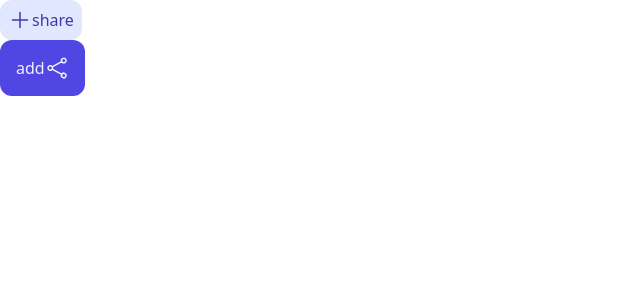
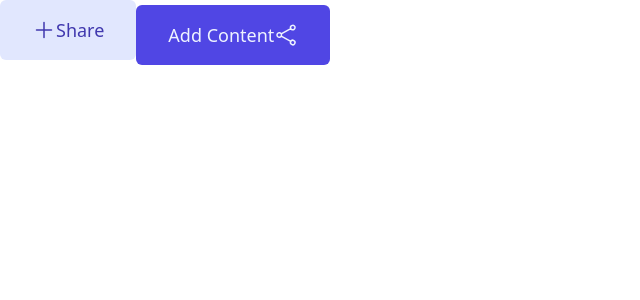
Before and after one commit to ichigoat21/brainly, a React (Vite) app in the folder frontend/brainly-front/: page / in a window 1280 px wide. Shown: the top 300 px of the page, without its empty margins (0-640 px from the left). Built offline with nearby package versions, Linux system fonts and the light colour scheme.

Commit message:
buttons done

```diff
--- a/frontend/brainly-front/src/App.tsx
+++ b/frontend/brainly-front/src/App.tsx
@@ -4,8 +4,8 @@ import { ShareIcon } from "./components/icons/ShareIcon"
 
 const App = () => {
   return <div>
-    <Button startIcon={<PlusIcon/>} size="sm" variant="primary" text="share"/>
-    <Button endIcon={<ShareIcon/>} size="md" variant="secondary" text="add"/>
+    <Button startIcon={<PlusIcon size="lg"/>} size="lg" variant="primary" text="Share"/>
+    <Button endIcon={<ShareIcon size="lg"/>} size="lg" variant="secondary" text="Add Content"/>
   </div>
 }
 export default App
--- a/frontend/brainly-front/src/components/button.tsx
+++ b/frontend/brainly-front/src/components/button.tsx
@@ -15,14 +15,18 @@ const  variantStyles = {
     "primary" : "bg-[#e1e7fe] text-[#4038ae]",
     "secondary" : "bg-[#5046e4] text-[#eef3ff]"
 }
-const defaultStyles = "rounded-xl cursor-pointer"
+const defaultStyles = "rounded-md cursor-pointer"
 const sizeStyles = {
-    "sm" : "p-2",
-    "md" : "p-4",
-    "lg" : "px-8 py-4"
+    "sm" : "px-2 py-1 text-sm",
+    "md" : "px-4 py-2 text-md",
+    "lg" : "px-8 py-4 text-lg"
 }
 export const Button = (props : ButtonProps) => { <Button size="md" variant="secondary" text="add"/>
-    return <button className={`flex ${variantStyles[props.variant]} ${defaultStyles} ${sizeStyles[props.size]}`}>
-     {props.startIcon} {props.text} {props.endIcon}
+    return <button className={`${variantStyles[props.variant]} ${defaultStyles} ${sizeStyles[props.size]}`}>
+        <div className="flex items-center">
+          {props.startIcon}
+          {props.text}
+          {props.endIcon}
+        </div>
     </button>
 }
--- a/frontend/brainly-front/src/components/icons/PlusIcon.tsx
+++ b/frontend/brainly-front/src/components/icons/PlusIcon.tsx
@@ -1,5 +1,17 @@
-export const PlusIcon = () => {
-    return <svg xmlns="http://www.w3.org/2000/svg" fill="none" viewBox="0 0 24 24" stroke-width="1.5" stroke="currentColor" className="size-6">
+
+export interface IconProps {
+    size : "sm" | "md" | "lg"
+}
+
+export const sizeVariants = {
+    "sm" : "size-2",
+    "md" : "size-4",
+    "lg" : "size-6"
+}
+
+
+export const PlusIcon = (props : IconProps) => {
+    return <svg xmlns="http://www.w3.org/2000/svg" fill="none" viewBox="0 0 24 24" stroke-width="1.5" stroke="currentColor" className={sizeVariants[props.size]}>
     <path stroke-linecap="round" stroke-linejoin="round" d="M12 4.5v15m7.5-7.5h-15" />
   </svg>
 }
--- a/frontend/brainly-front/src/components/icons/ShareIcon.tsx
+++ b/frontend/brainly-front/src/components/icons/ShareIcon.tsx
@@ -1,5 +1,7 @@
-export const ShareIcon = () => {
-    return <svg xmlns="http://www.w3.org/2000/svg" fill="none" viewBox="0 0 24 24" stroke-width="1.5" stroke="currentColor" className="size-6">
+import { IconProps, sizeVariants } from "./PlusIcon"
+
+export const ShareIcon = (props : IconProps) => {
+    return <svg xmlns="http://www.w3.org/2000/svg" fill="none" viewBox="0 0 24 24" stroke-width="1.5" stroke="currentColor" className={sizeVariants[props.size]}>
     <path stroke-linecap="round" stroke-linejoin="round" d="M7.217 10.907a2.25 2.25 0 1 0 0 2.186m0-2.186c.18.324.283.696.283 1.093s-.103.77-.283 1.093m0-2.186 9.566-5.314m-9.566 7.5 9.566 5.314m0 0a2.25 2.25 0 1 0 3.935 2.186 2.25 2.25 0 0 0-3.935-2.186Zm0-12.814a2.25 2.25 0 1 0 3.933-2.185 2.25 2.25 0 0 0-3.933 2.185Z" />
   </svg>
 }
```
